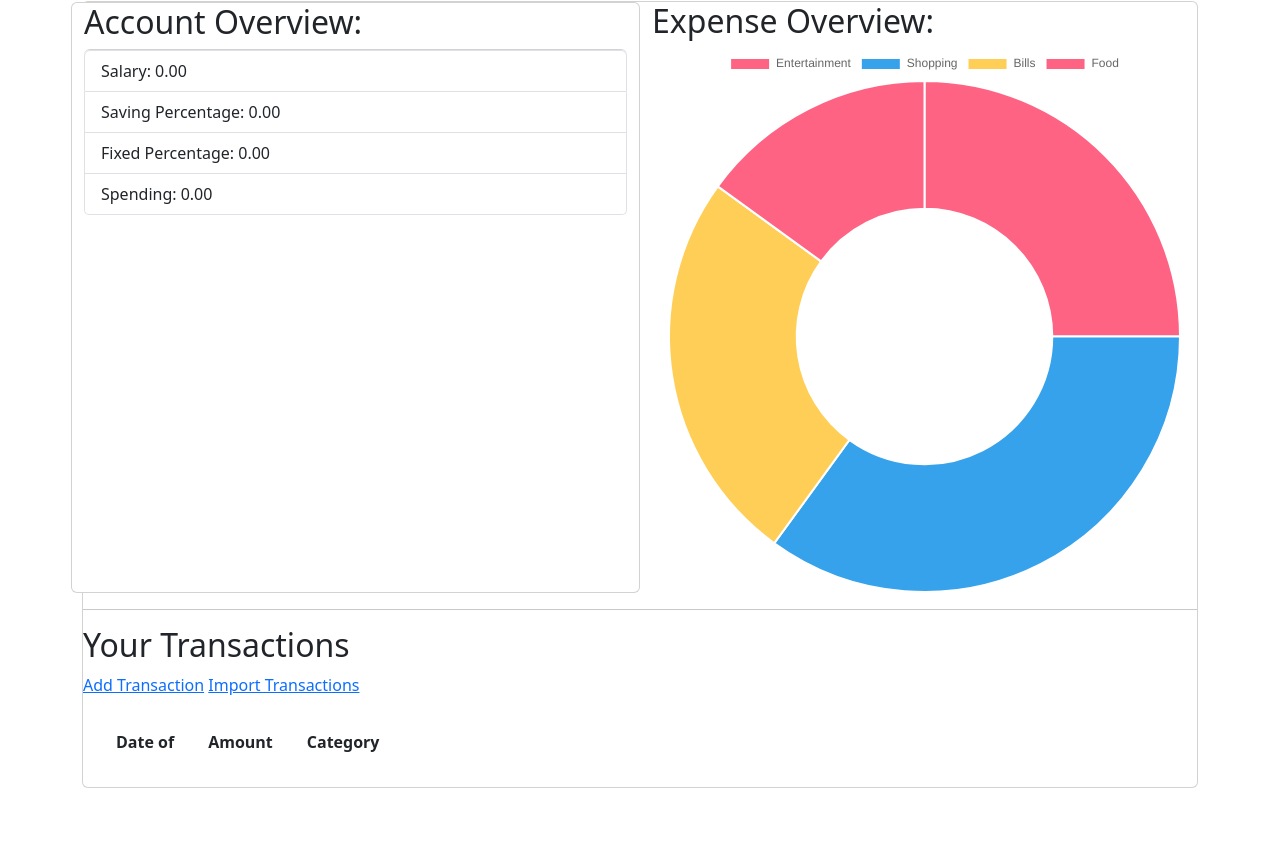
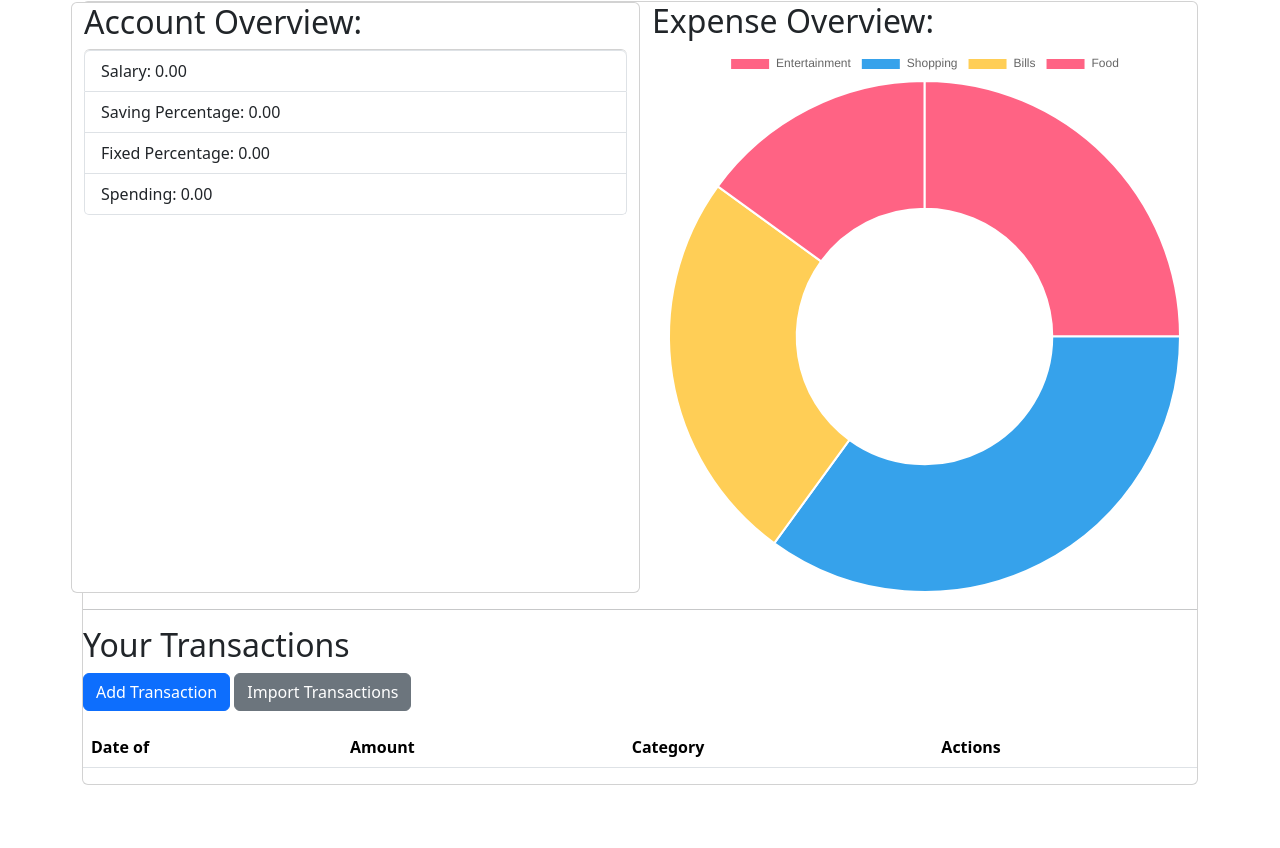
Before and after one commit to benglish24/Group5BudgetBuddy, a Django app: page /dashboard/ in a window 1280 px wide. Shown: the part 175-1023 px from the top of the page. After the commit the page ends 960 px from the top, so only its background shows below. Run offline with Django 3.2, Linux system fonts and the light colour scheme; a user stored in the database is signed in; data comes from the database, SQL or seed files in the repository; lists and menus that the app fills with data are empty; some libraries are stand-ins or nearby versions.

Commit message:
added styles to transactions table

```diff
--- a/budget-buddy/user_dashboard/templates/user_dash.html
+++ b/budget-buddy/user_dashboard/templates/user_dash.html
@@ -26,30 +26,38 @@ User Dashboard
 <hr>
 
 <div>
+    <!-- Transactions table -->
     <h2>Your Transactions</h2>
-    <table style="border-collapse: separate; border-spacing: 2em;">
-        <tr>
-            <th>Date of</th>
-            <th>Amount</th>
-            <th>Category</th>
-        </tr>
 
-        <div>
-            <a href="{% url 'add_transaction' %}">Add Transaction</a>
-            <a href="{% url 'upload_transaction' %}">Import Transactions</a>
+    <div class="mb-3">
+        <a href="{% url 'add_transaction' %}" class="btn btn-primary">Add Transaction</a>
+        <a href="{% url 'upload_transaction' %}" class="btn btn-secondary">Import Transactions</a>
     </div>
 
+    <table class="table">
+        <thead>
+            <tr>
+                <th scope="col">Date of</th>
+                <th scope="col">Amount</th>
+                <th scope="col">Category</th>
+                <th scope="col">Actions</th>
+            </tr>
+        </thead>
+        <tbody>
             {% for t in transactions %}
                 <tr>
                     <td>{{t.date_of}}</td>
                     <td>${{t.amount}}</td>
                     <td>{{t.category}}</td>
-                <td><a href="{% url 'update_transaction' t.id %}">Edit</a></td>
-                <td><a href="{% url 'delete_transaction' t.id %}">Delete</a></td>
+                    <td>
+                        <a href="{% url 'update_transaction' t.id %}" class="btn btn-warning btn-sm">Edit</a>
+                        <a href="{% url 'delete_transaction' t.id %}" class="btn btn-danger btn-sm">Delete</a>
+                    </td>
                 </tr>
             {% endfor %}
+        </tbody>
+    </table>
 
-    </table>
 </div>
 
 <script src="https://cdn.jsdelivr.net/npm/chart.js"></script>
@@ -60,9 +68,13 @@ User Dashboard
     var myDoughnutChart = new Chart(ctx, {
         type: 'doughnut',
         data: {
+            // placeholder labels, once the categories are finalized, in the add
+            // transaction screen it should be a dropdown of only these transaction types
             labels: ['Entertainment', 'Shopping', 'Bills', 'Food'],
             datasets: [{
+                // dummy data values right now, needs to be updated
                 data: [25, 35, 25, 15],
+                // more colors need to be added based on how many categories are decided on
                 backgroundColor: ['#FF6384', '#36A2EB', '#FFCE56']
             }]
         }
```
Lines whose indentation alone changed are shown as unchanged.
